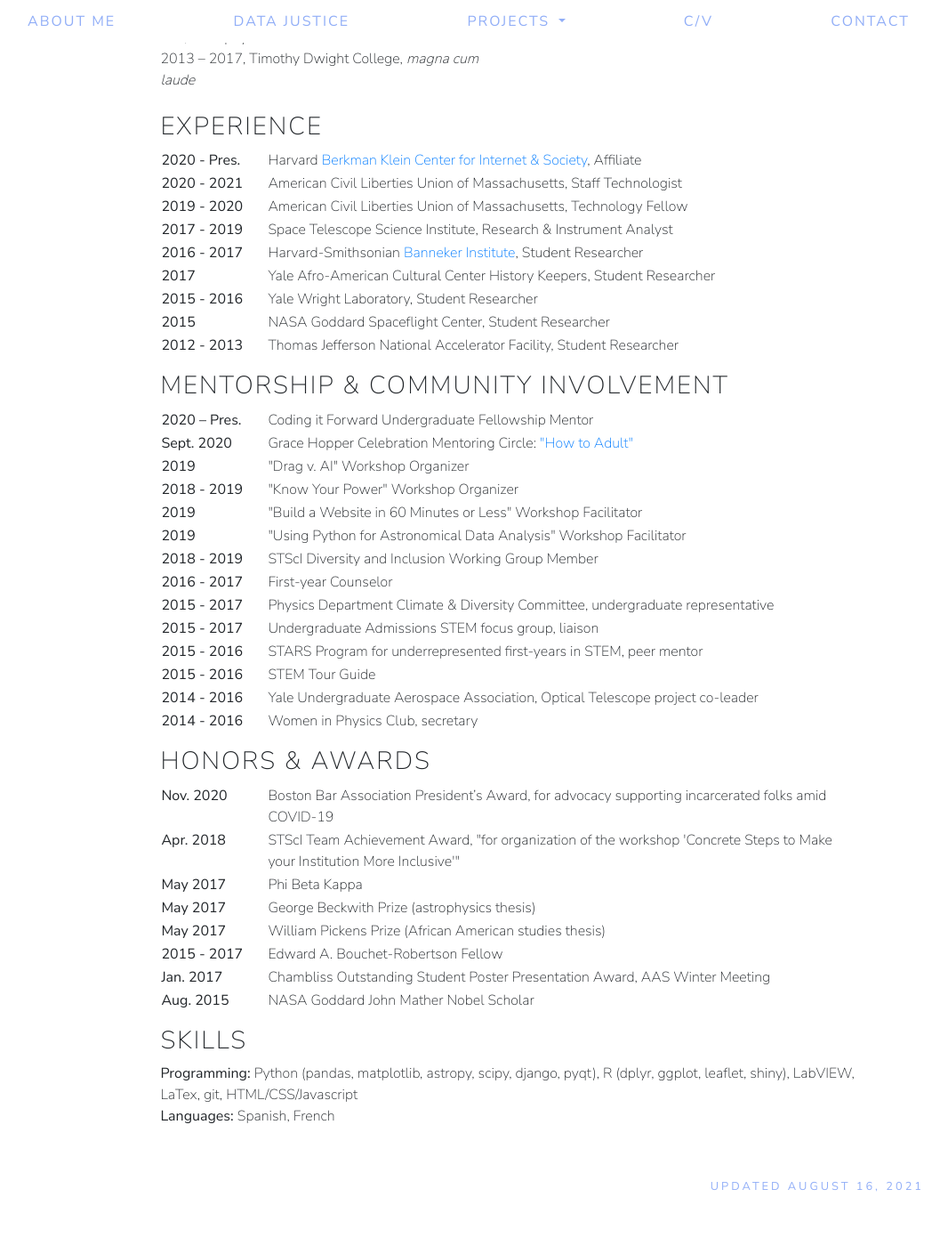
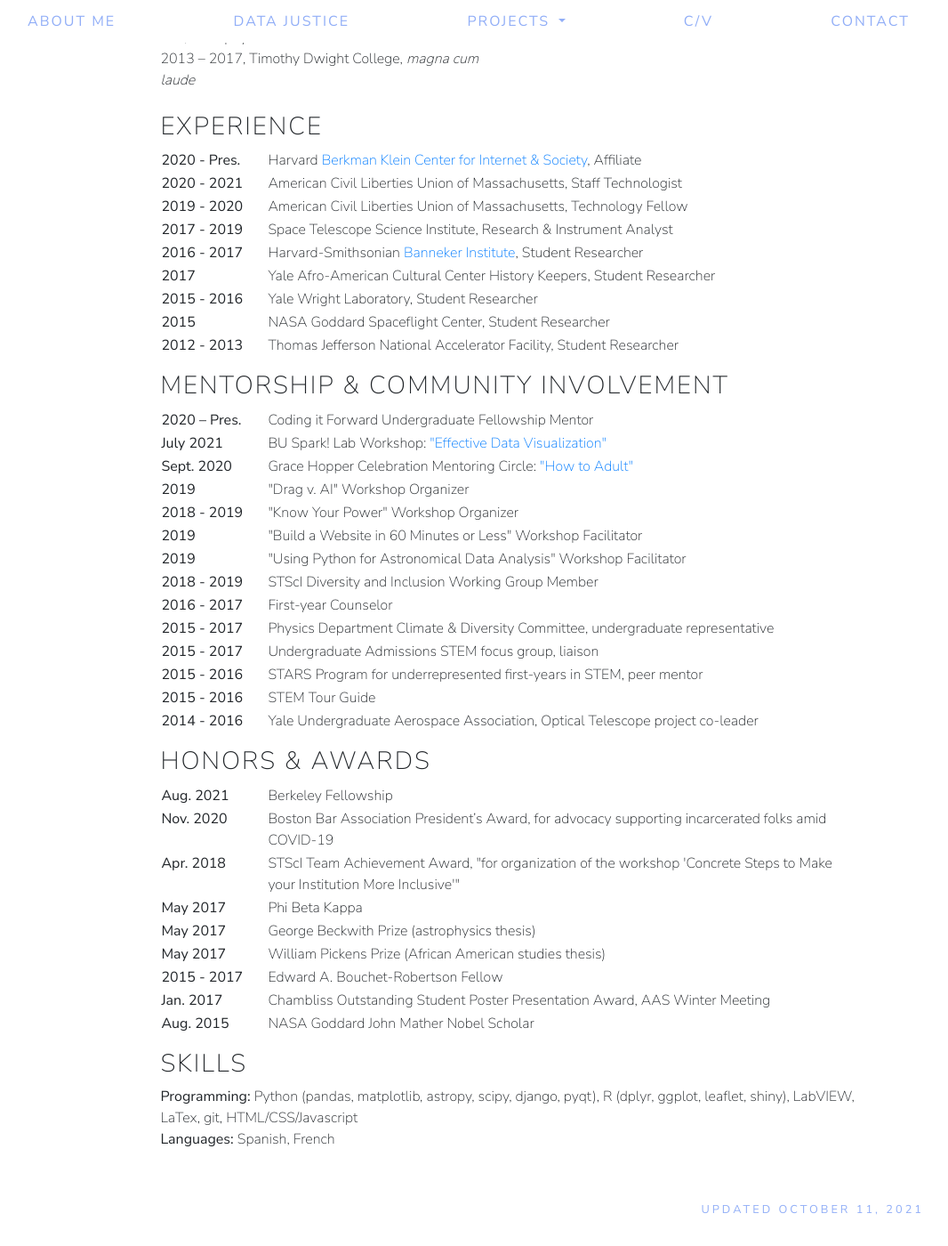
Before and after one commit to smhurwitz/smhurwitz.github.io, a Jekyll site: the page built from cv.html, in a window 1280 px wide and 1400 px high, scrolled down 297 px. Shown: the whole window at 89% size, without its empty margins (113-1179 px from the left). Built offline with Jekyll 4.4.1, drawn with Linux system fonts in a browser that asks for light colours; nearby versions of some CDN libraries; before the commit the page ends 1671 px from its top, so only the background shows below that.

Commit message:
Update CV & resume

```diff
--- a/cv.html
+++ b/cv.html
@@ -7,7 +7,7 @@
   <div class="row cv-row">
     <!-- Mobile: Move download button to top -->
     <div class="col-md-3 my-2 mt-4 text-center d-block d-sm-none" style="margin-left: 3rem;">
-      <a class="btn btn-outline-secondary btn-resume" role="button" href="pdfs/Chambers_Resume_2020.pdf" target="_blank">VIEW RESUME</a>
+      <a class="btn btn-outline-secondary btn-resume" role="button" href="pdfs/Chambers_Resume_2021.pdf" target="_blank">VIEW RESUME</a>
       <a class="btn btn-outline-secondary btn-cv" role="button" href="pdfs/Chambers_CV_2021.pdf" target="_blank">VIEW FULL C/V</a>
     </div>
 
@@ -23,7 +23,7 @@
     </div>
 
     <div class="col-md-3 my-5 text-center d-none d-sm-block">
-      <a class="btn btn-outline-secondary btn-resume" role="button" href="pdfs/Chambers_Resume_2020.pdf" target="_blank">VIEW RESUME</a>
+      <a class="btn btn-outline-secondary btn-resume" role="button" href="pdfs/Chambers_Resume_2021.pdf" target="_blank">VIEW RESUME</a>
       <a class="btn btn-outline-secondary btn-cv" role="button" href="pdfs/Chambers_CV_2021.pdf" target="_blank">VIEW FULL C/V</a>
     </div>
 
@@ -77,6 +77,10 @@
           <td>Coding it Forward Undergraduate Fellowship Mentor</td>
         </tr>
         <tr>
+          <td><b>July 2021</b></td>
+          <td>BU Spark! Lab Workshop: <a href="https://github.com/laurenmarietta/spark2021-effective-data-viz/blob/main/20210723_EffectiveDataViz.pdf">"Effective Data Visualization"</a></td>
+        </tr>
+        <tr>
           <td><b>Sept. 2020</b></td>
           <td>Grace Hopper Celebration Mentoring Circle: <a href="https://github.com/laurenmarietta/vGHC-HowToAdult/blob/master/HowToAdult_vGHC_Handout.pdf">"How to Adult"</a></td>
         </tr>
@@ -124,16 +128,16 @@
           <td><b>2014 - 2016</b></td>
           <td>Yale Undergraduate Aerospace Association, Optical Telescope project co-leader</td>
         </tr>
-        <tr>
-          <td><b>2014 - 2016</b></td>
-          <td>Women in Physics Club, secretary</td>
-        </tr>
       </table>
     </div>
 
     <div class="col-md-12 mx-5  my-2">
       <h3>HONORS & AWARDS</h3>
       <table>
+        <tr>
+          <td><b>Aug. 2021</b></td>
+          <td>Berkeley Fellowship</td>
+        </tr>
         <tr>
           <td><b>Nov. 2020</b></td>
           <td>Boston Bar Association President’s Award, for advocacy supporting incarcerated folks amid COVID-19</td>
@@ -179,4 +183,4 @@
 
 </main>
 
-<footer>Updated August 16, 2021</footer>
+<footer>Updated October 11, 2021</footer>
```
Also changed, not shown: 3 other files.
